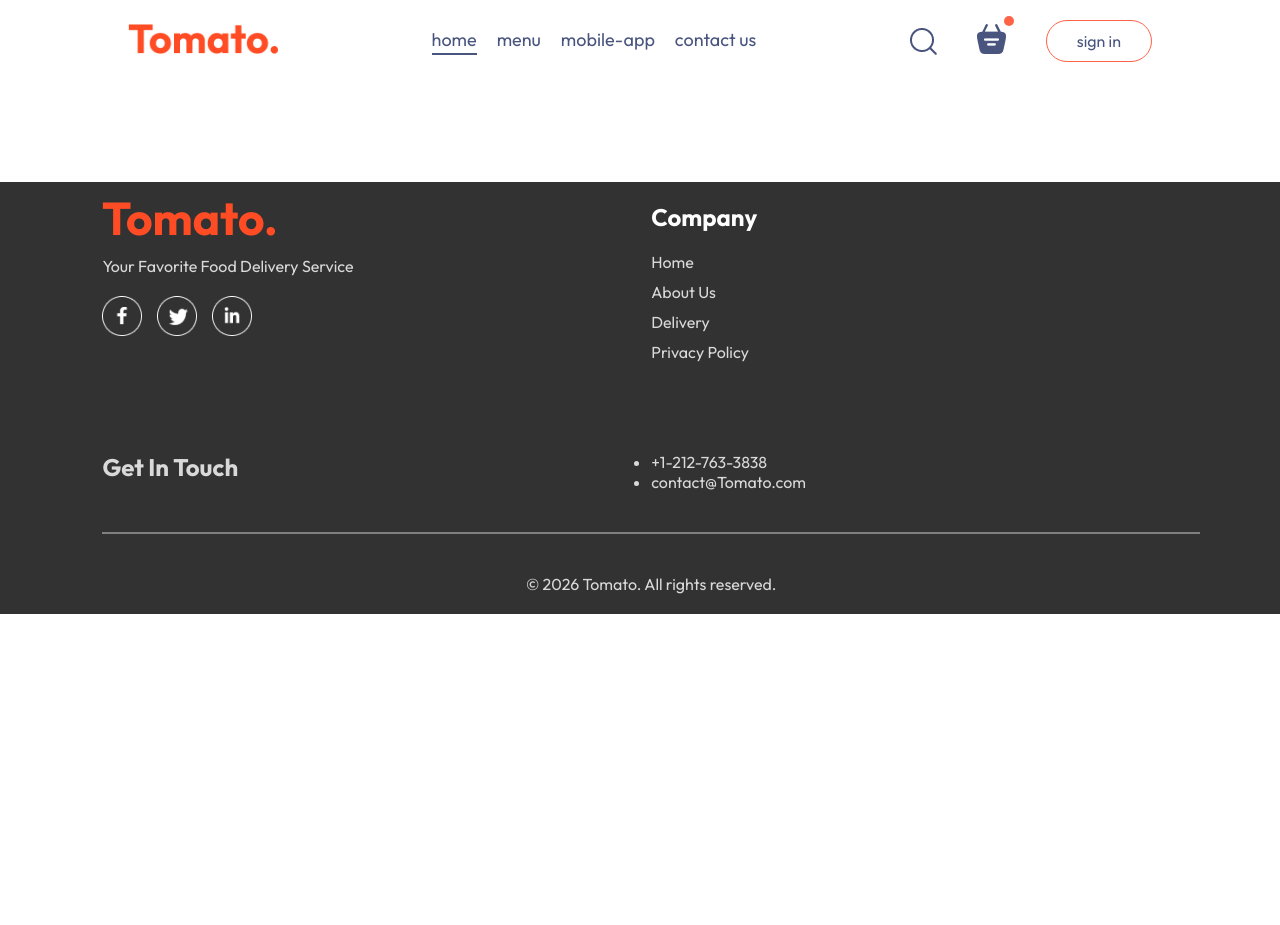
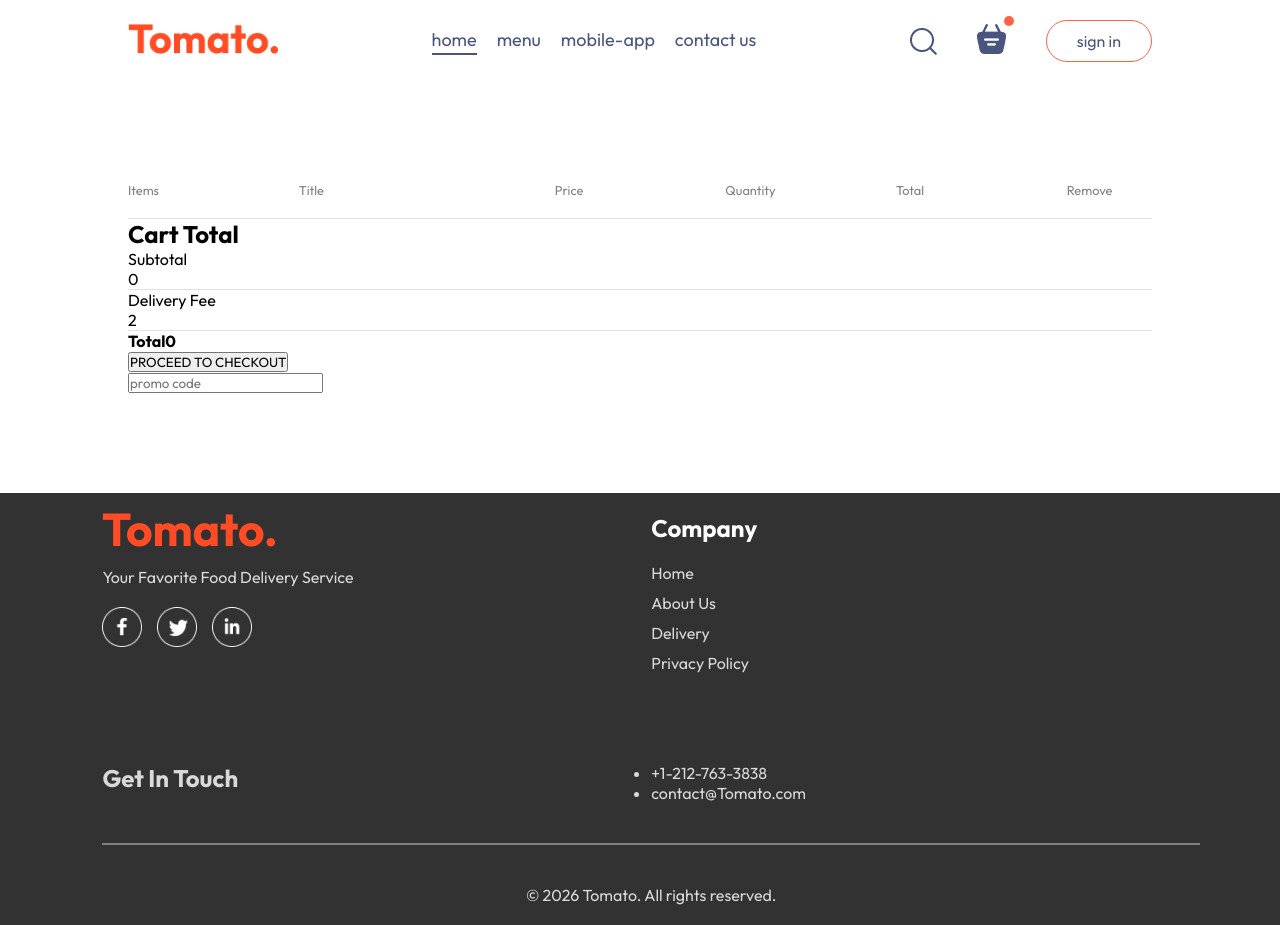
Before and after one commit to shreya-nair21/Tomato, a React (Vite) app in the folder frontend/: page /cart in a window 1280 px wide. Before the commit the page ends 800 px from the top, so only its background shows below. Built offline with nearby package versions, Linux system fonts and the light colour scheme.

Commit message:
edit cart page

```diff
--- a/frontend/src/components/Navbar/Navbar.jsx
+++ b/frontend/src/components/Navbar/Navbar.jsx
@@ -9,11 +9,9 @@
 
   return (
     <div className='navbar'>
-      {/* Optional: Wrap the logo in a Link to return home when clicked */}
       <Link to='/'><img src={assets.logo} alt="" className="logo" /></Link>
 
       <ul className="navbar-menu">
-        {/* Fixed: Changed <link> to <Link> and added to='/' */}
         <Link
           to='/'
           onClick={() => setMenu("home")}
@@ -31,7 +29,7 @@
       <div className="navbar-right">
         <img src={assets.search_icon} alt="" />
         <div className="navbar-search-icon">
-          <img src={assets.basket_icon} alt="" />
+          <Link to='/cart'><img src={assets.basket_icon} alt="" /></Link>
           <div className="dot"></div>
         </div>
         <button onClick={()=>setShowLogin(true)}>sign in</button>
--- a/frontend/src/pages/Cart/Cart.css
+++ b/frontend/src/pages/Cart/Cart.css
@@ -0,0 +1,30 @@
+.cart {
+  margin-top: 100px;
+}
+
+.cart-items-title {
+  display: grid;
+  grid-template-columns: 1fr 1.5fr 1fr 1fr 1fr 0.5fr;
+  align-items: center;
+  color: grey;
+  font-size: max(1vw, 12px);
+}
+
+.cart-items-item {
+  margin: 10px 0px;
+  color: black;
+}
+
+.cart-items-item img {
+  width: 50px;
+}
+
+.cart hr {
+  height: 1px;
+  background-color: #e2e2e2;
+  border: none;
+}
+
+.cart-items-item .cross {
+  cursor: pointer;
+}
--- a/frontend/src/pages/Cart/Cart.jsx
+++ b/frontend/src/pages/Cart/Cart.jsx
@@ -1,11 +1,66 @@
-import React from 'react'
+import React, { useContext } from 'react'
 import './Cart.css'
+import { StoreContext } from '../../context/StoreContext'
 
 const Cart = () => {
+
+  const { cartItems, food_list, removeFromCart } = useContext(StoreContext);
   return (
-    <div>
+    <div className='cart'>
+      <div className="cart-items">
+        <div className="cart-items-title">
+          <p>Items</p>
+          <p>Title</p>
+          <p>Price</p>
+          <p>Quantity</p>
+          <p>Total</p>
+          <p>Remove</p>
+        </div>
+        <br />
+        <hr />
+        {food_list.map((item, index) => {
+          if (cartItems[item._id] > 0) {
+            return (
+              <div>
+                <div key={index} className='cart-items-title cart-items-item'>
+                  <img src={item.image} alt="" />
+                  <p>{item.name}</p>
+                  <p>${item.price}</p>
+                  <p>{cartItems[item._id]}</p>
+                  <p>${item.price * cartItems[item._id]}</p>
+                  <p onClick={() => removeFromCart(item._id)} className='cross'>x</p>
+                </div>
+                <hr />
+              </div>
 
 
+            )
+          }
+        })}
+      </div>
+      <div className="cart-bottom">
+        <h2>Cart Total</h2>
+        <div>
+          <div className="cart-total-details">
+            <p>Subtotal</p>
+            <p>{0}</p>
+          </div>
+          <hr />
+          <div className="cart-total-details">
+            <p>Delivery Fee</p>
+            <p>{2}</p>
+          </div>
+          <hr />
+          <div className="cart-total-details">
+            <b>Total</b>
+            <b>{0}</b>
+          </div>
+        </div>
+        <button>PROCEED TO CHECKOUT</button>
+      </div>
+      <div className="cart-promocode-input">
+        <input type="text" placeholder='promo code'></input>
+      </div>
     </div>
   )
 }
```
